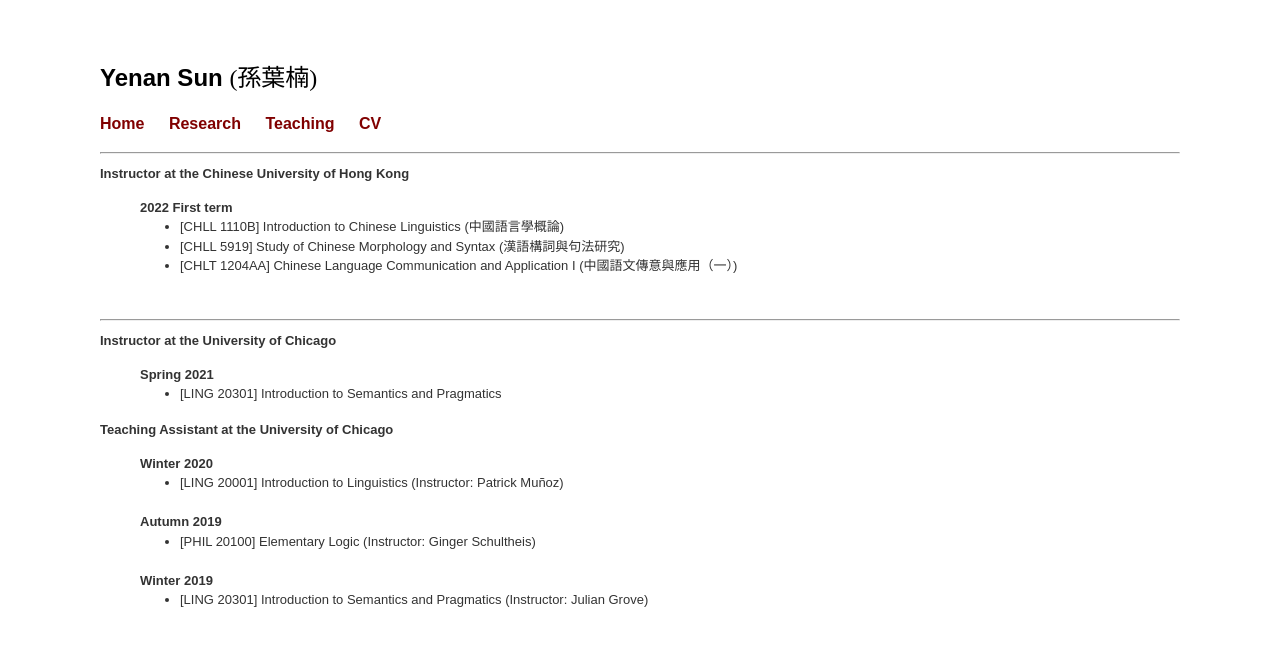
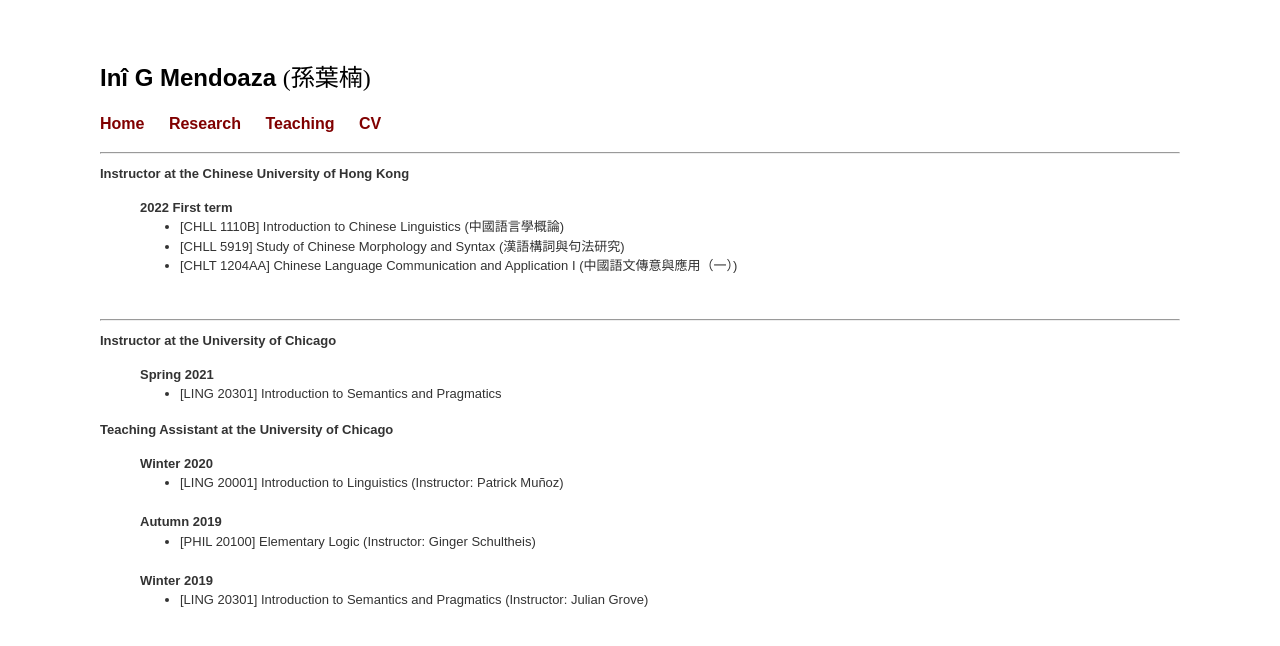
Before and after one commit to inigmendoza/inigmendoza.github.io, a Jekyll site: the page built from tea.html, in a window 1280 px wide. Shown: the top 646 px of the page. Built offline with Jekyll 4.4.1, drawn with Linux system fonts in a browser that asks for light colours.

Commit message:
Update default.html

```diff
--- a/_layouts/default.html
+++ b/_layouts/default.html
@@ -9,7 +9,7 @@
 		<body background-color="#EDDFDB">
 			<header role="banner" id="top">
 			<div id="header-text">
-				<font face="Arial, sans-serif" size="5"><b>Yenan Sun</b> <font face="STFangsong">(孫葉楠)</font>  </font> <br>
+				<font face="Arial, sans-serif" size="5"><b>Inî G Mendoaza</b> <font face="STFangsong">(孫葉楠)</font>  </font> <br>
 			</div>
 
 			<nav>
```
